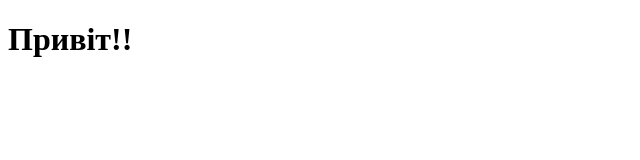
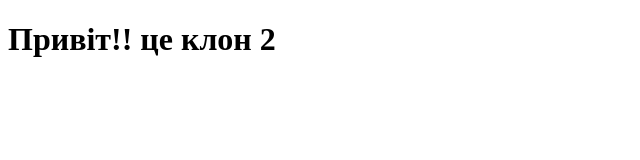
Before and after one commit to paukdv/Tutorial, a plain HTML site: page index.html in a window 1280 px wide. Shown: the whole page, without its empty margins (0-640 px from the left). Drawn offline with Linux system fonts and the light colour scheme.

Commit message:
Update index.html

```diff
--- a/index.html
+++ b/index.html
@@ -9,7 +9,7 @@
 </head>
 
 <body>
-    <h1>Привіт!!</h1>
+    <h1>Привіт!! це клон 2 </h1>
 </body>
 
 </html>
```
